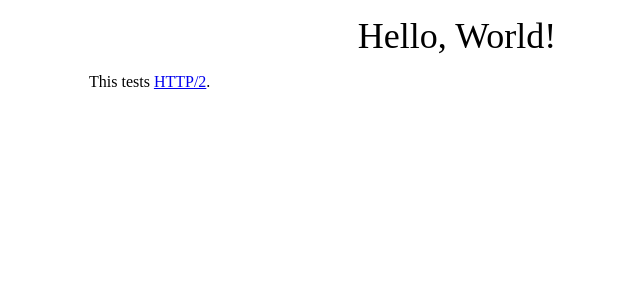
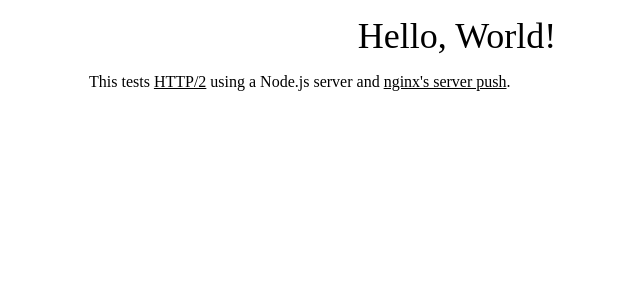
Before and after one commit to swashcap/http2-webapp-demo, a React app: page / in a window 1280 px wide. Shown: the top 300 px of the page, without its empty margins (183-823 px from the left). Built offline with nearby package versions, Linux system fonts and the light colour scheme; the HTML template or start-up script is replaced by a standard one.

Commit message:
feat: http server-push script

```diff
--- a/src/app.tsx
+++ b/src/app.tsx
@@ -10,7 +10,18 @@ export const App: React.FunctionComponent<AppProps> = ({
   <div className={classNames('center mw7 pa3', className)} {...rest}>
     <h1 className="f2 fw4 mb3 mt0 tc">Hello, World!</h1>
     <p>
-      This tests <a href="https://en.wikipedia.org/wiki/HTTP/2">HTTP/2</a>.
+      This tests{' '}
+      <a className="color-inherit" href="https://en.wikipedia.org/wiki/HTTP/2">
+        HTTP/2
+      </a>{' '}
+      using a Node.js server and{' '}
+      <a
+        className="color-inherit"
+        href="https://www.nginx.com/blog/nginx-1-13-9-http2-server-push/#automatic-push"
+      >
+        nginx's server push
+      </a>
+      .
     </p>
   </div>
 );
```
Also changed, not shown: src/server.tsx (+4 -4 lines).
